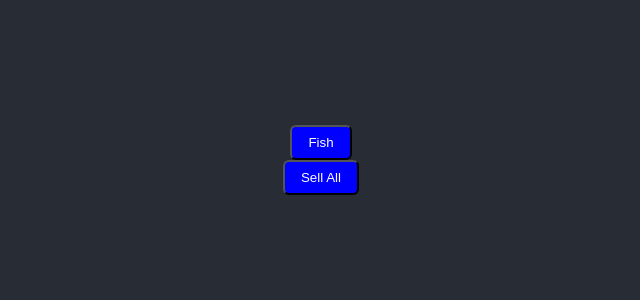
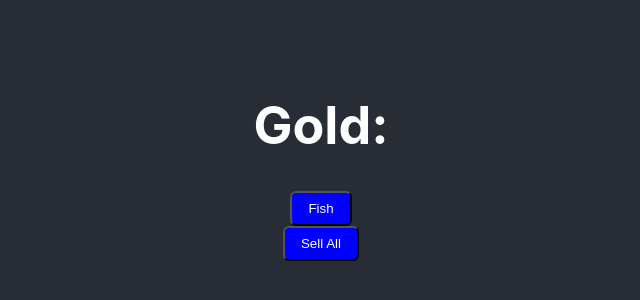
Before and after one commit to MangoJoose/The-Greatest-Fisher, a React (Create React App) app in the folder client/: page / in a window 1280 px wide. Shown: the part 240-540 px from the top of the page, without its empty margins (319-959 px from the left). Built offline with nearby package versions, Linux system fonts and the light colour scheme; the HTML template or start-up script is replaced by a standard one.

Commit message:
Added a display that shows player gold

```diff
--- a/client/src/App.tsx
+++ b/client/src/App.tsx
@@ -1,16 +1,20 @@
-import React from 'react';
+import React, { useState } from 'react';
 import './App.css';
 import Button from "./components/Button";
+import MoneyDisplay from './components/MoneyDisplay';
 
 function App() {
+
+  const [money_display, setMoneyDisplay] = useState("Gold: ");
 
   const testAlert = async () => {
     try {
       const response = await fetch("/api/fish");
+      const data = await response.json();
       if (!response.ok) {
         throw new Error("Failed to fetch");
       }
-      console.log(response);
+      console.log(data);
     } catch (err) {
       console.error("Error fetching:", err);
     }
@@ -22,15 +26,26 @@ function App() {
       if (!response.ok) {
         throw new Error("Failed to fetch sell");
       }
-      console.log(response);
+      const data = await response.json();
+      console.log("New Money: ", data.newTotal);
+      setMoneyDisplay(`Gold: ${data.newTotal}`);
     } catch (err) {
       console.error("Error sell fetching:", err);
     }
-  }
+  };
+
+  const updateMoney = async () => {
+    try {
+
+    } catch (err) {
+      console.error("Error updating money:", err);
+    }
+  };
 
   return (
     <div className="App">
       <header className="App-header">
+        <MoneyDisplay label={money_display}/>
         <Button label="Fish" onClick={testAlert} />
         <Button label="Sell All" onClick={sellFish} />
       </header>
--- /dev/null
+++ b/client/src/components/MoneyDisplay.tsx
@@ -0,0 +1,14 @@
+import React from "react";
+import { useState } from "react";
+
+type DisplayProps = {
+    label: string;
+}
+
+function MoneyDisplay({ label }: DisplayProps) {
+    return (
+        <h1>{label}</h1>
+    )
+};
+
+export default MoneyDisplay;
```
